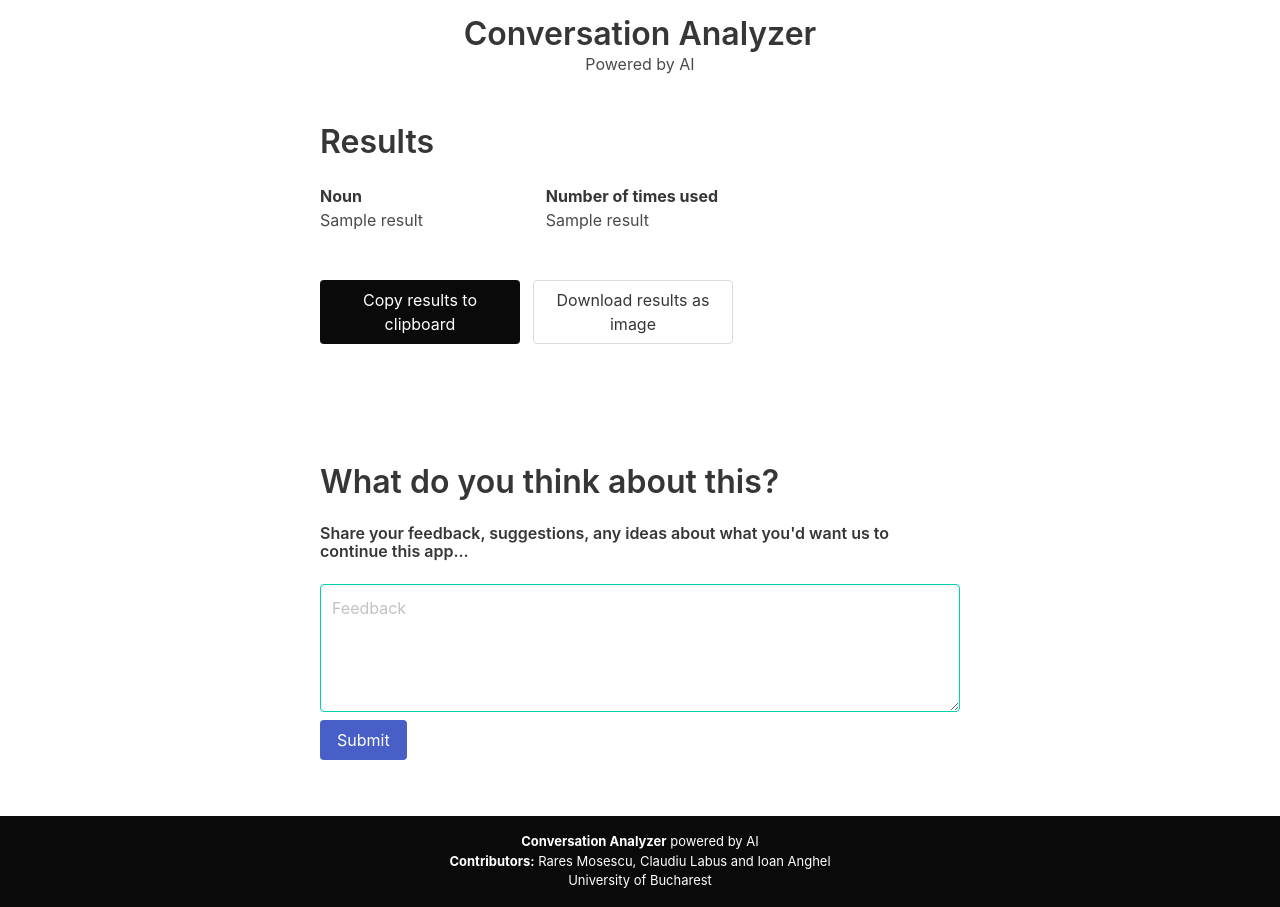
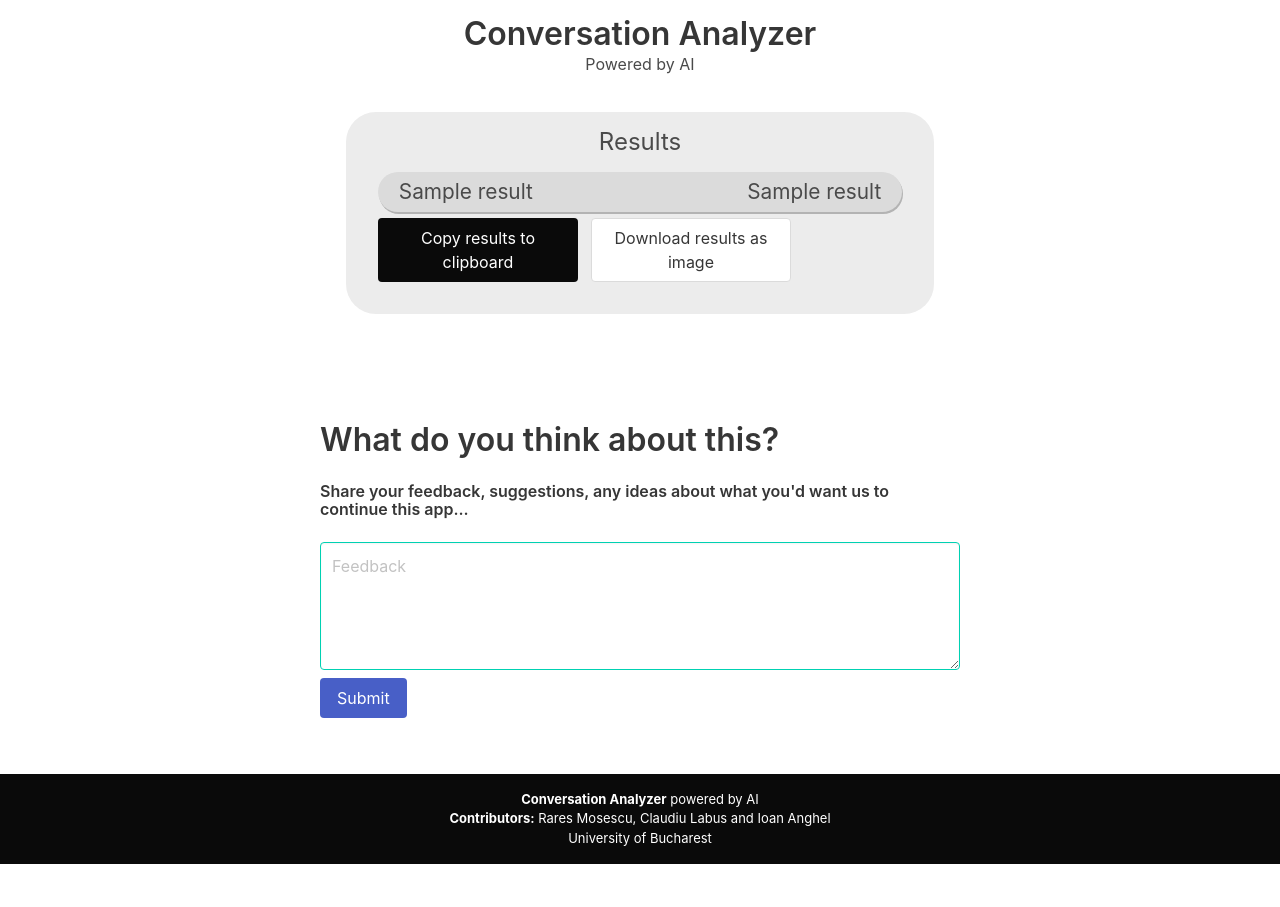
Before and after one commit to raresmosescu/nlp_texts_analysis2, a Django app: template app/core/templates/results.html in a window 1280 px wide. After the commit the page ends 864 px from the top, so only its background shows below. Run offline with Django 3.2, Linux system fonts and the light colour scheme; the template is opened without the code that fills it: most values are stand-ins (such as "Sample title", 1, 10 or a date in 2020); some libraries are stand-ins or nearby versions.

Commit message:
solve copy problem

```diff
--- a/app/core/static/core/css/styles.css
+++ b/app/core/static/core/css/styles.css
@@ -17,13 +17,13 @@
   text-decoration: none; /* no underline */
 }
 
-body{
+body {
   min-height: 100vh;
   display: flex;
   flex-direction: column;
 }
 
-footer{
+footer {
   /* margin-top: auto; */
   font-size: small;
 }
--- a/app/core/templates/results.html
+++ b/app/core/templates/results.html
@@ -1,31 +1,45 @@
 {% extends 'base.html' %} {% block content %} {% load static %}
 
 <section class="section">
-  <div class="container" id="centered-container">
-    <h1 class="title">Results</h1>
-    <div class="mt-5">
-      <table class="table-container results">
-        <thead>
-          <tr>
-            <th>Noun</th>
-            <th>Number of times used</th>
-          </tr>
-        </thead>
-        <tbody id="tabel">
-          {% for k,v in results %}
-          <tr>
-            <td>{{k}}</td>
-            <td>{{v}}</td>
-          </tr>
-          {% endfor %}
-          <tr style="color: white">
-            <td>Daca vrei intra daca nu nu etc</td>
-          </tr>
-        </tbody>
-      </table>
-      <div class="pagination" id="results-buttons">
+  <div class="container">
+    <div class="columns" style="display: flex; justify-content: center">
+      <div
+        class="column is-half"
+        style="
+          background: rgb(236, 236, 236);
+          border-radius: 30px;
+          padding: 2em;
+          padding-top: 0;
+        "
+      >
+        <div class="column" style="text-align: center; font-size: 1.5rem">
+          Results
+        </div>
+        {% for k,v in results %}
+        <div
+          class="column"
+          style="
+            background: rgb(219, 219, 219);
+            box-shadow: 1px 2px rgb(179, 179, 179);
+            border-radius: 30px;
+            margin-bottom: 0.3em;
+            display: flex;
+            justify-content: space-between;
+            padding-right: 1em;
+            padding-left: 1em;
+            font-size: 1.3rem;
+            padding-top: 0.2em;
+            padding-bottom: 0.2em;
+          "
+        >
+          <p class="yrd">{{k}}</p>
+          <p class="yrd">{{v}}</p>
+        </div>
+        {% endfor %}
+
+        <div class="pagination" id="results-buttons">
         <a>
-          <button style="width: 200px; height: 100%; white-space: normal;" class="button is-black mr-2 pagination-previous" id="share" class="button is-link pagination-next" data-clipboard-target="#tabel">
+          <button style="width: 200px; height: 100%; white-space: normal;" class="button is-black mr-2 pagination-previous" id="share" class="button is-link pagination-next" data-clipboard-target=".yrd">
             Copy results to clipboard
           </button>
         </a>
@@ -62,14 +76,18 @@
 
 {% endblock %}{% block scripts %}
 <script>
-  var clipboard = new ClipboardJS(".button");
+  $(function(){
+    const results = {{ json_results|safe }};
 
-  clipboard.on("success", function (e) {
-    console.log(e);
-  });
+    let text = ''
+    for (let i in results)
+      text += `${i}: ${results[i]}\n`
 
-  clipboard.on("error", function (e) {
-    console.log(e);
-  });
+    text += 'If u wanna try go get me a beer https//here-is-link'
+    // console.log(text)
+    $('#share').click({}, () => {
+    navigator.clipboard.writeText(text)
+    })
+});
 </script>
 {% endblock scripts %}
```
Also changed, not shown: app/core/views.py (+6 -4 lines), app/core/static/text_analyzer_results.png. Lines whose indentation alone changed are shown as unchanged.
